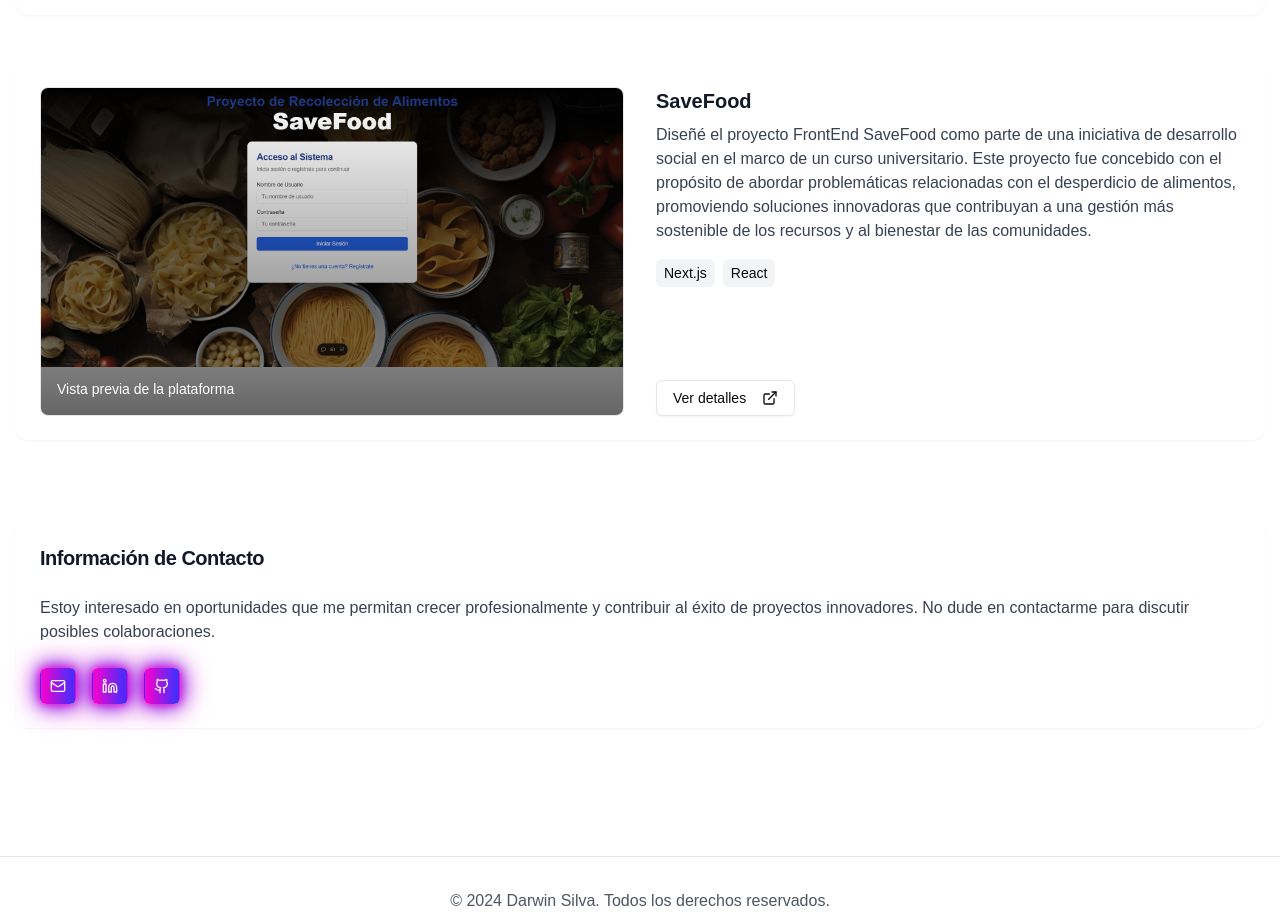
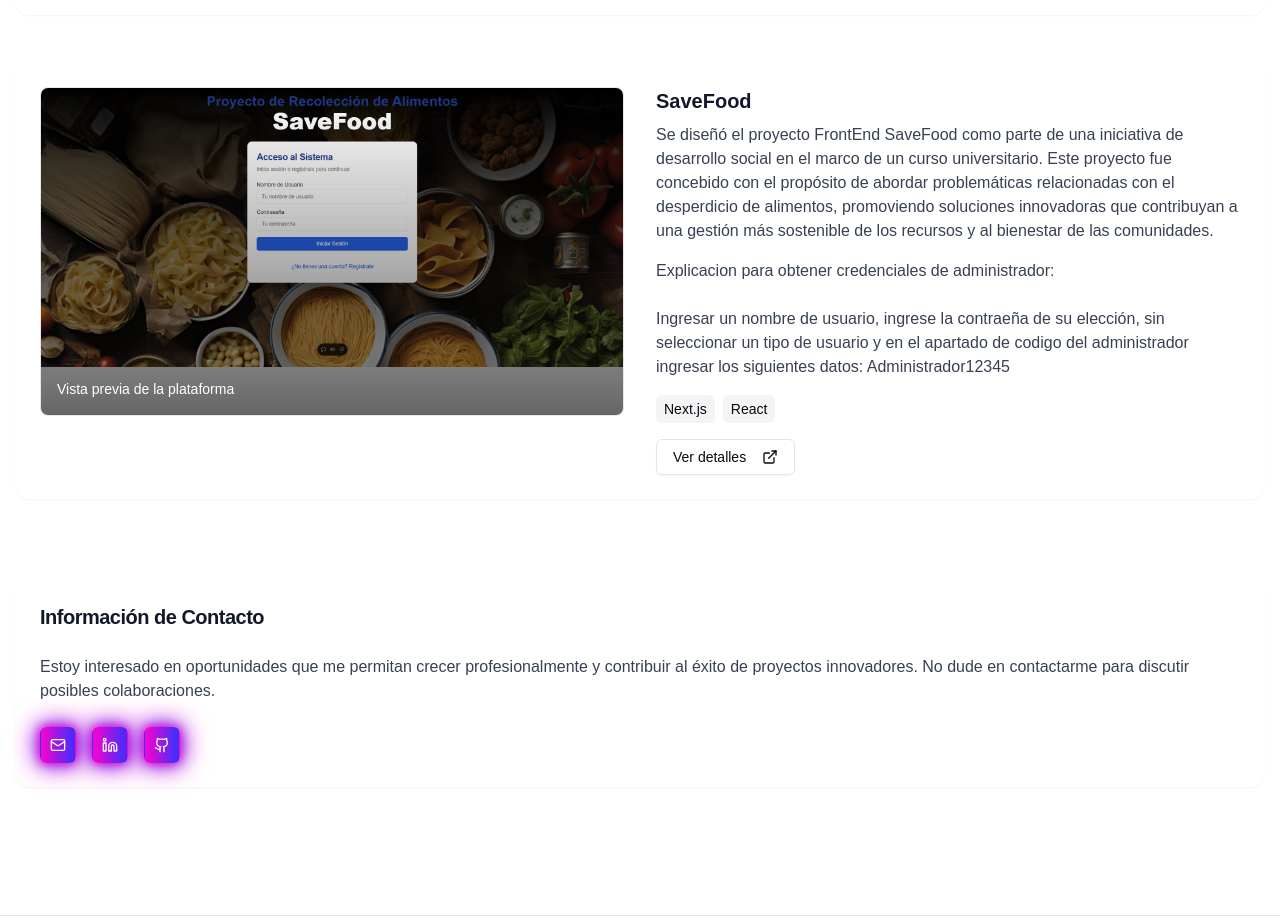
Before and after one commit to Infil505/portafolio, a Next.js app: page / in a window 1280 px wide. Shown: the part 1820-2740 px from the top of the page. Built offline with nearby package versions, Linux system fonts and the light colour scheme.

Commit message:
se ha modificado la redireccion a proyectos en linea y mejorado en contenido textual

```diff
--- a/src/app/page.tsx
+++ b/src/app/page.tsx
@@ -158,7 +158,13 @@ export default function PortfolioPage() {
                     <div>
                       <h3 className="text-xl font-semibold mb-2 text-gray-900 dark:text-white">SaveFood</h3>
                       <p className="text-gray-700 dark:text-gray-300 mb-4">
-                        Diseñé el proyecto FrontEnd SaveFood como parte de una iniciativa de desarrollo social en el marco de un curso universitario. Este proyecto fue concebido con el propósito de abordar problemáticas relacionadas con el desperdicio de alimentos, promoviendo soluciones innovadoras que contribuyan a una gestión más sostenible de los recursos y al bienestar de las comunidades.
+                        Se diseñó el proyecto FrontEnd SaveFood como parte de una iniciativa de desarrollo social en el marco de un curso universitario. Este proyecto fue concebido con el propósito de abordar problemáticas relacionadas con el desperdicio de alimentos, promoviendo soluciones innovadoras que contribuyan a una gestión más sostenible de los recursos y al bienestar de las comunidades.
+                      </p>
+                      <p className="text-gray-700 dark:text-gray-300 mb-4">
+                          Explicacion para obtener credenciales de administrador:
+                          <br />
+                          <br />
+                          Ingresar un nombre de usuario, ingrese la contraeña de su elección, sin seleccionar un tipo de usuario y en el apartado de codigo del administrador ingresar los siguientes datos: Administrador12345
                       </p>
                       <div className="flex flex-wrap gap-2 mb-4">
                         <span className="px-2 py-1 bg-gray-100 dark:bg-gray-800 rounded-md text-sm">Next.js</span>
@@ -166,7 +172,7 @@ export default function PortfolioPage() {
                       </div>
                     </div>
                     <a
-                        href="https://save-food-1lgo.vercel.app/"
+                        href="https://save-food-gamma.vercel.app/"
                         target="_blank"
                         rel="noopener noreferrer"
                         className="inline-block"
```
